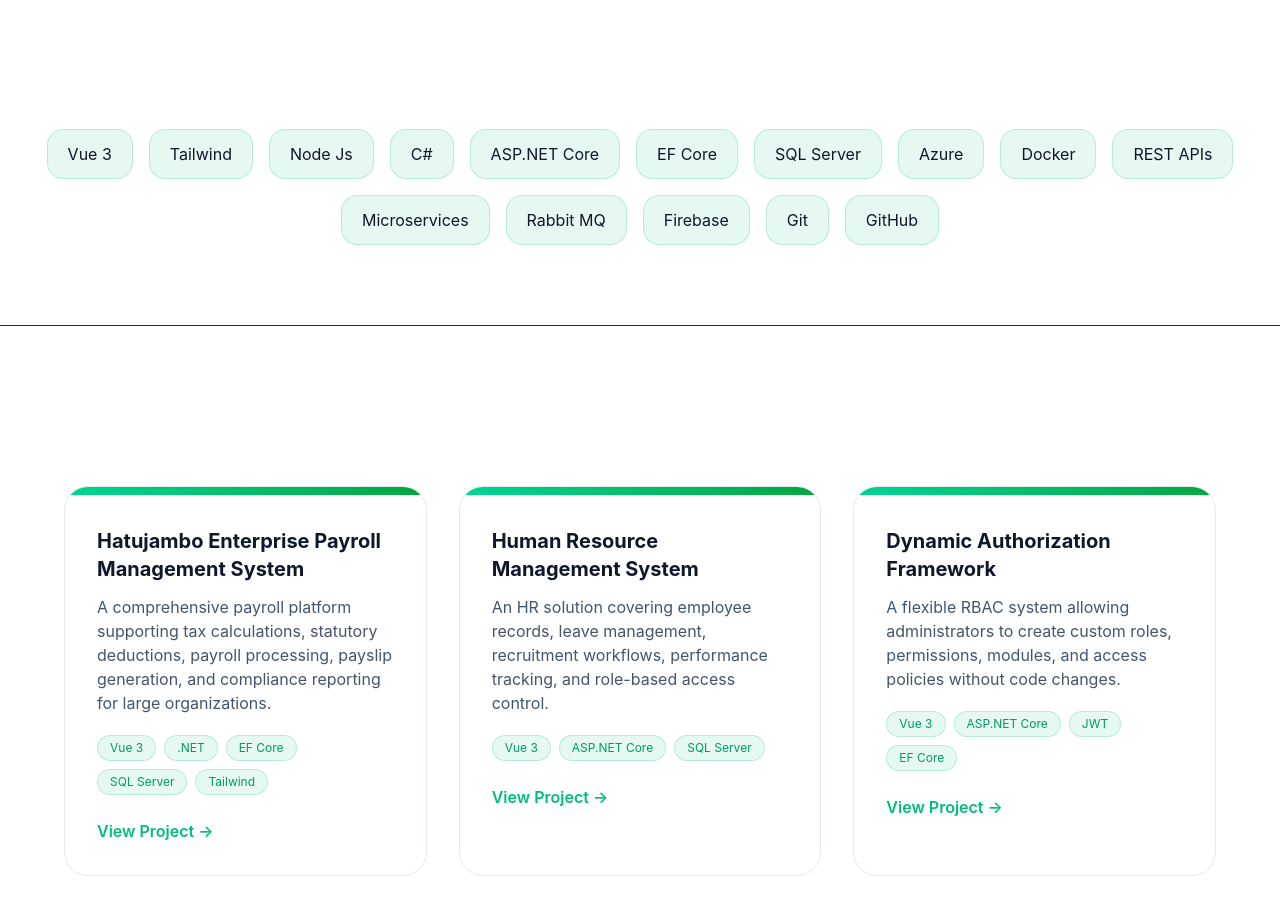
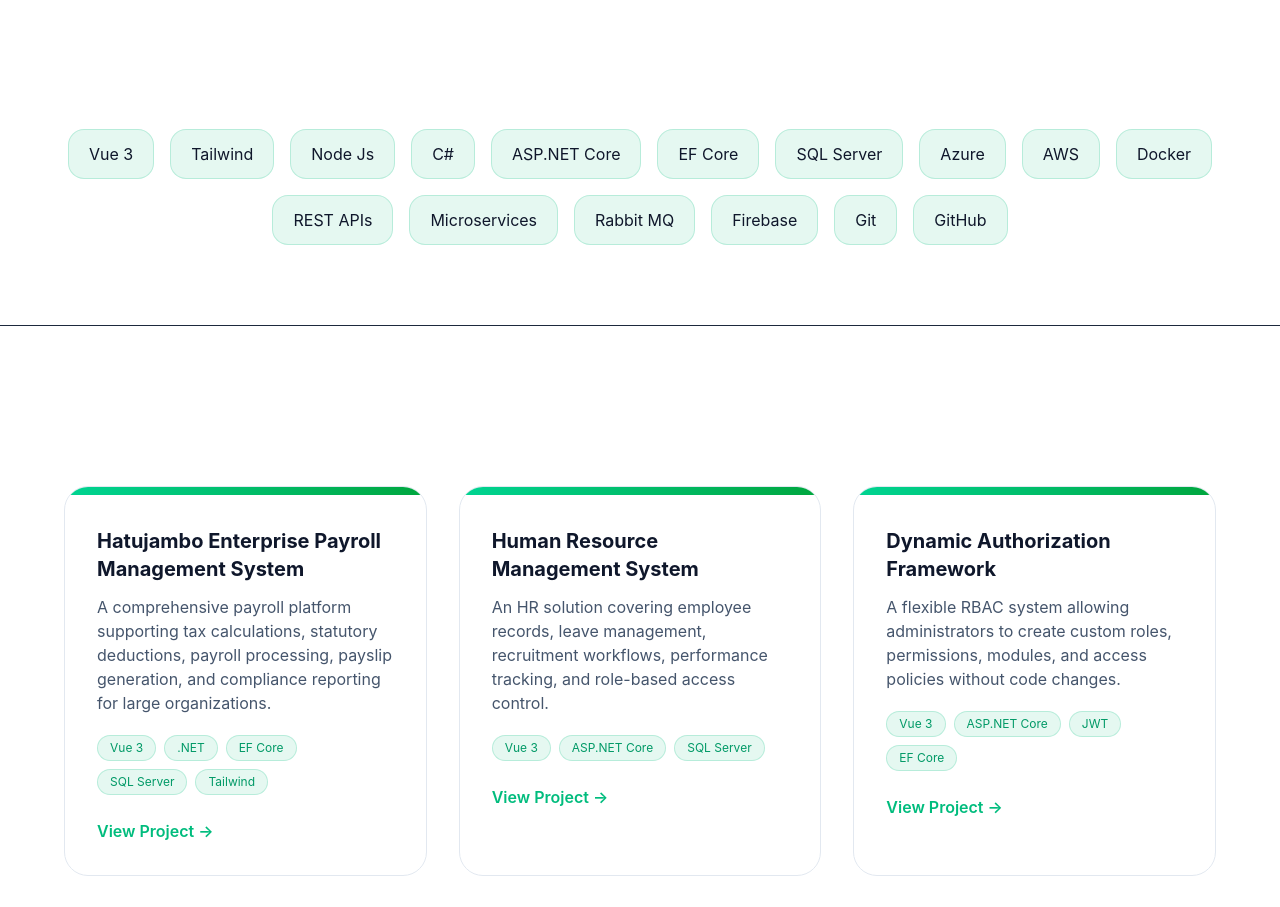
Before and after one commit to kelvinkalulu/Developers-Portfolio, a Vue app in the folder web.client.portfolio/: page /#/home in a window 1280 px wide. Shown: the part 1400-2307 px from the top of the page. Built offline with nearby package versions, Linux system fonts and the light colour scheme.

Commit message:
- adds aws as one of the skills

```diff
--- a/web.client.portfolio/src/components/Portfolio.vue
+++ b/web.client.portfolio/src/components/Portfolio.vue
@@ -163,7 +163,8 @@
             'ASP.NET Core',
             'EF Core',
             'SQL Server',
-            'Azure',
+  'Azure',
+            'AWS',
             'Docker',
             'REST APIs',
             'Microservices',
```
